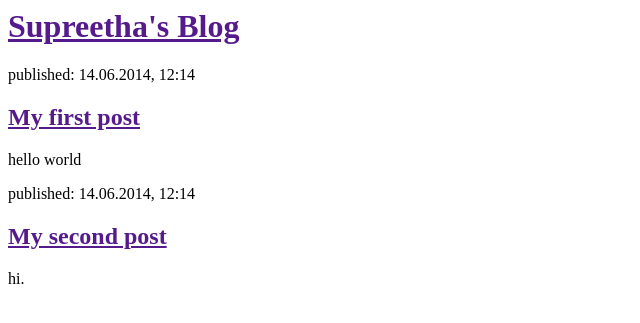
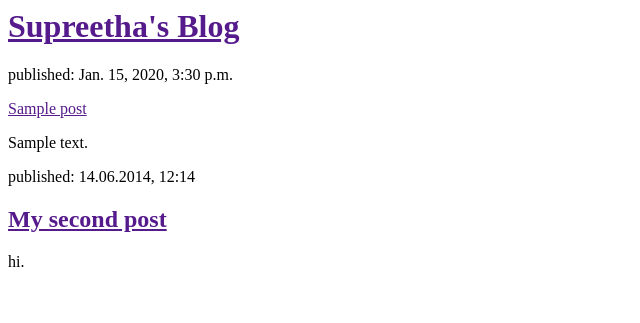
Before and after one commit to supreetha95/my-first-blog, a Django app: template blog/templates/blog/post_list.html in a window 1280 px wide. Shown: the top 323 px of the page, without its empty margins (0-640 px from the left). Run offline with Django 3.2, Linux system fonts and the light colour scheme; the template is opened without the code that fills it: values that come from a table or form of the project are taken from there, others are empty; tables that the repository leaves empty hold one stand-in row (values such as "Sample post").

Commit message:
modified templates to display posts from database

```diff
--- a/blog/templates/blog/post_list.html
+++ b/blog/templates/blog/post_list.html
@@ -6,12 +6,14 @@
         <div>
             <h1><a href="">Supreetha's Blog</a></h1>
         </div>
+      {% for post in posts %}
+        <div>
+            <p>published: {{ post.published_date }}</p>
+            <hi><a href="">{{ post.title }}</a></h1>
+              <p>{{ post.text|linebreaksbr }}</p>
 
-        <div>
-            <p>published: 14.06.2014, 12:14</p>
-            <h2><a href="">My first post</a></h2>
-            <p>hello world</p>
         </div>
+      {% endfor %}
 
         <div>
             <p>published: 14.06.2014, 12:14</p>
--- a/blog/views.py
+++ b/blog/views.py
@@ -1,5 +1,8 @@
 from django.shortcuts import render
+from django.utils import timezone
+from .models import Post
 def post_list(request):
-    return render(request, 'blog/post_list.html', {})
+    posts = Post.objects.filter(published_date__lte=timezone.now()).order_by('published_date')
+    return render(request, 'blog/post_list.html', {'posts':posts})
 
 # Create your views here.
```
